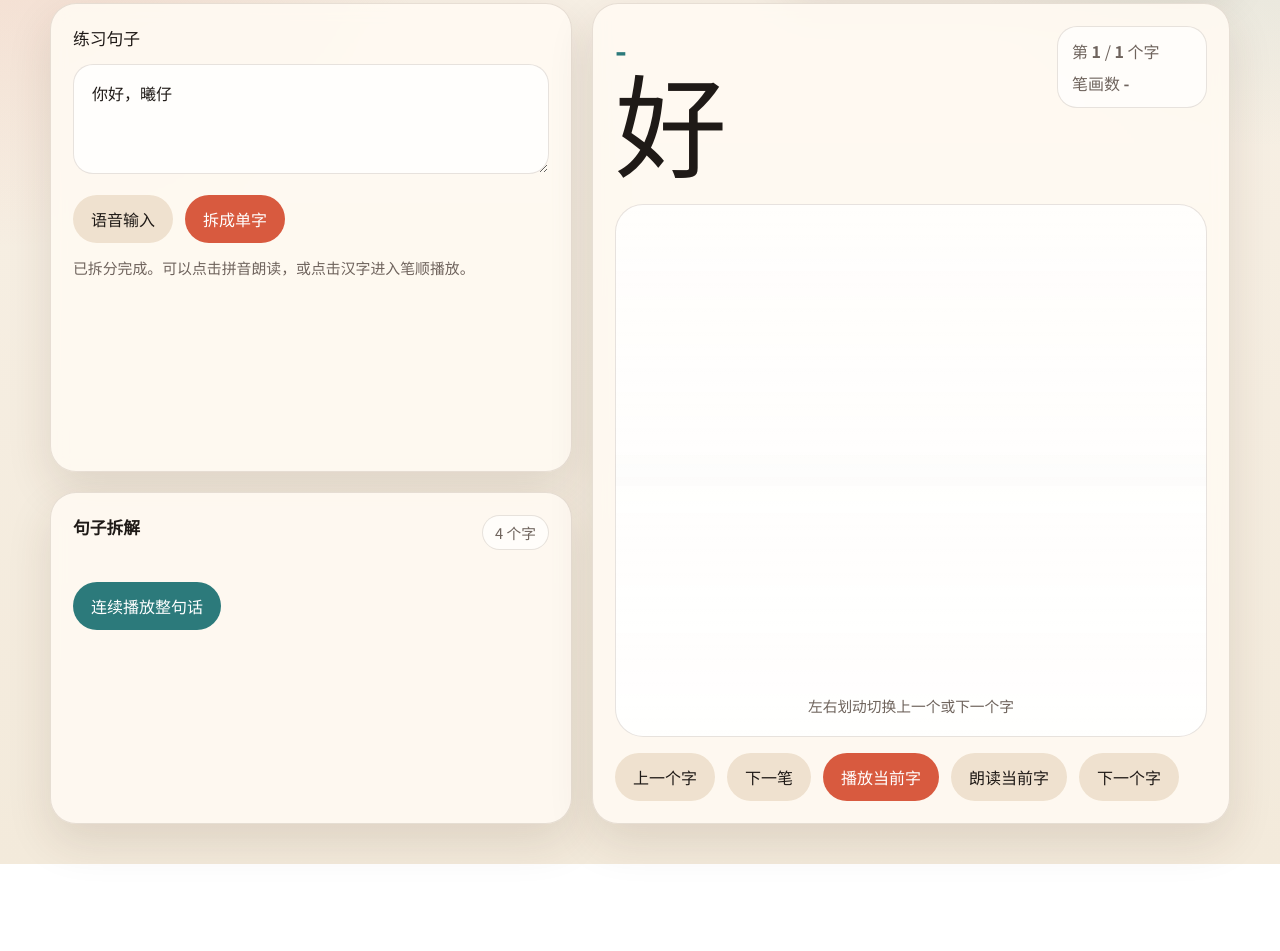
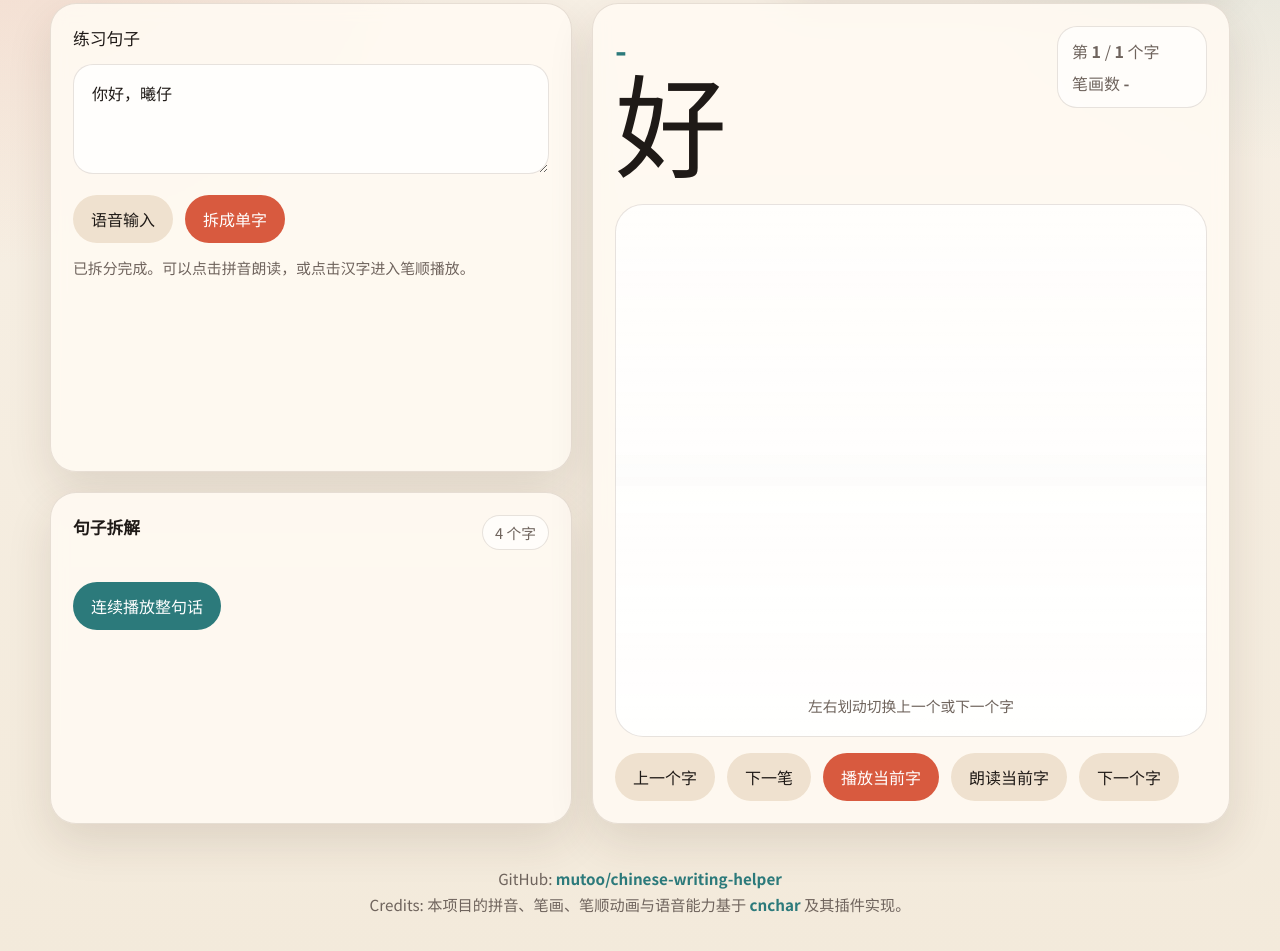
Before and after one commit to mutoo/chinese-writing-helper, a website built with Vite: page index.html in a window 1280 px wide. Shown: the part 219-1170 px from the top of the page. Before the commit the page ends 1083 px from the top, so only its background shows below. Built offline with nearby package versions, Linux system fonts and the light colour scheme; a web font is replaced by a local one.

Commit message:
add footer

```diff
--- a/src/main.js
+++ b/src/main.js
@@ -67,6 +67,23 @@ app.innerHTML = `
         </div>
       </section>
     </main>
+
+    <footer class="site-footer">
+      <p>
+        GitHub:
+        <a href="https://github.com/mutoo/chinese-writing-helper" target="_blank" rel="noreferrer">
+          mutoo/chinese-writing-helper
+        </a>
+      </p>
+      <p>
+        Credits:
+        本项目的拼音、笔画、笔顺动画与语音能力基于
+        <a href="https://theajack.github.io/cnchar/" target="_blank" rel="noreferrer">
+          cnchar
+        </a>
+        及其插件实现。
+      </p>
+    </footer>
   </div>
 `;
 
@@ -139,7 +156,7 @@ function getStrokeNames(char) {
 function pickStrokeNameVariant(name) {
   if (!name) return '';
   const variants = String(name)
-    .split(/[\/／]/)
+    .split(/[\/／\|]/)
     .map((item) => item.trim())
     .filter(Boolean);
   if (!variants.length) return String(name);
--- a/src/styles.css
+++ b/src/styles.css
@@ -303,6 +303,29 @@ button:disabled {
   font-size: 0.92rem;
 }
 
+.site-footer {
+  margin-top: 24px;
+  padding: 18px 4px 0;
+  color: var(--muted);
+  font-size: 0.95rem;
+  line-height: 1.7;
+  text-align: center;
+}
+
+.site-footer p {
+  margin: 0;
+}
+
+.site-footer a {
+  color: var(--accent);
+  text-decoration: none;
+  font-weight: 700;
+}
+
+.site-footer a:hover {
+  text-decoration: underline;
+}
+
 @media (max-width: 960px) {
   .hero,
   .layout {
```
